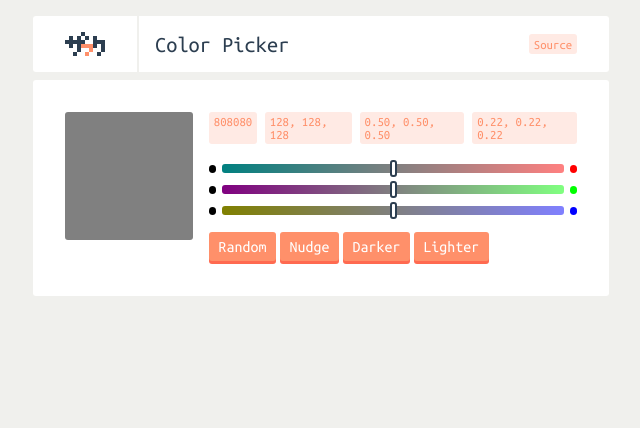
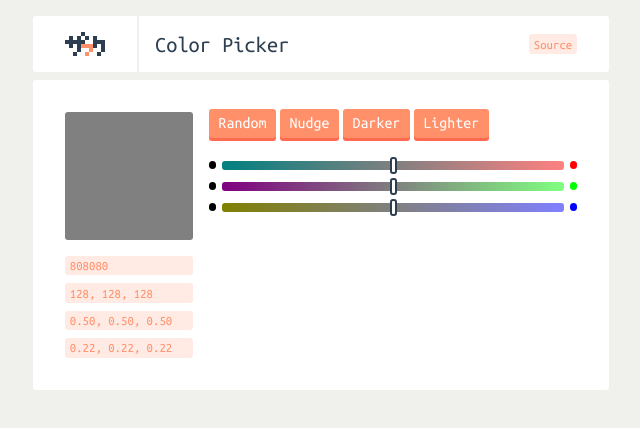
Before and after one commit to zerovolts/zerovolts.github.io, a plain HTML site: page pages/color/index.html in a window 1280 px wide. Shown: the whole page, without its empty margins (319-959 px from the left). Drawn offline with Linux system fonts and the light colour scheme.

Commit message:
Move color picker elements around

```diff
--- a/pages/color/index.html
+++ b/pages/color/index.html
@@ -23,13 +23,21 @@
     </zv-header>
     <main>
         <div class="row-16 justify-start fill-width">
-            <div id="color-picker-display"></div>
-            <div class="col-16 fill-width">
-                <div class="row-8">
+            <div class="col-16">
+                <div id="color-picker-display"></div>
+                <div class="col-8">
                     <div id="hex-color" class="tag" onclick="app.copyHexValue()"></div>
                     <div id="byte-color" class="tag" onclick="app.copyByteValue()"></div>
                     <div id="fract-color" class="tag" onclick="app.copyFractValue()"></div>
                     <div id="non-srgb-fract-color" class="tag" onclick="app.copyNonSrgbFractValue()"></div>
+                </div>
+            </div>
+            <div class="col-16 fill-width">
+                <div>
+                    <button onclick="app.randomizeColor()">Random</button>
+                    <button onclick="app.nudgeColor()">Nudge</button>
+                    <button onclick="app.darkenColor()">Darker</button>
+                    <button onclick="app.lightenColor()">Lighter</button>
                 </div>
                 <div class="col-4">
                     <div class="row-4 align-center">
@@ -48,12 +56,6 @@
                         <div class="blue-color-icon"></div>
                     </div>
                 </div>
-                <div>
-                    <button onclick="app.randomizeColor()">Random</button>
-                    <button onclick="app.nudgeColor()">Nudge</button>
-                    <button onclick="app.darkenColor()">Darker</button>
-                    <button onclick="app.lightenColor()">Lighter</button>
-                </div>
             </div>
         </div>
     </main>
```
